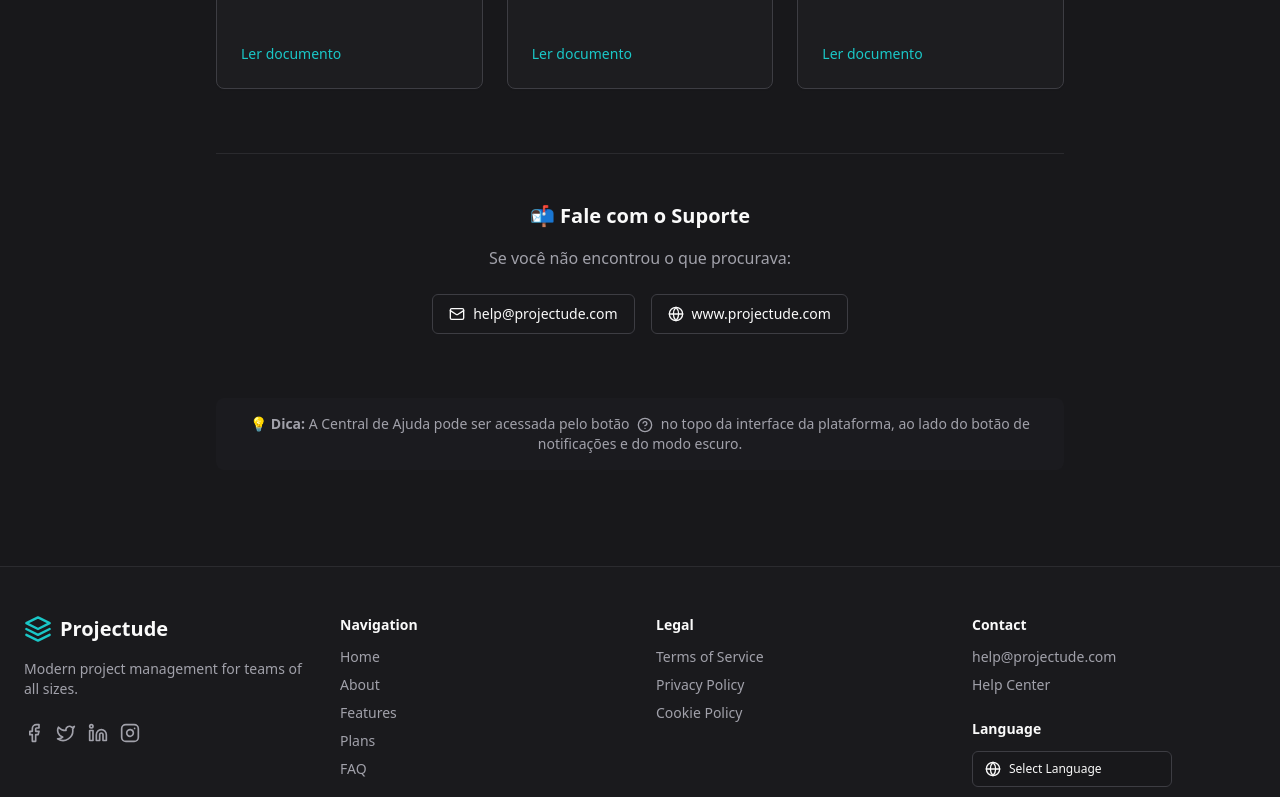
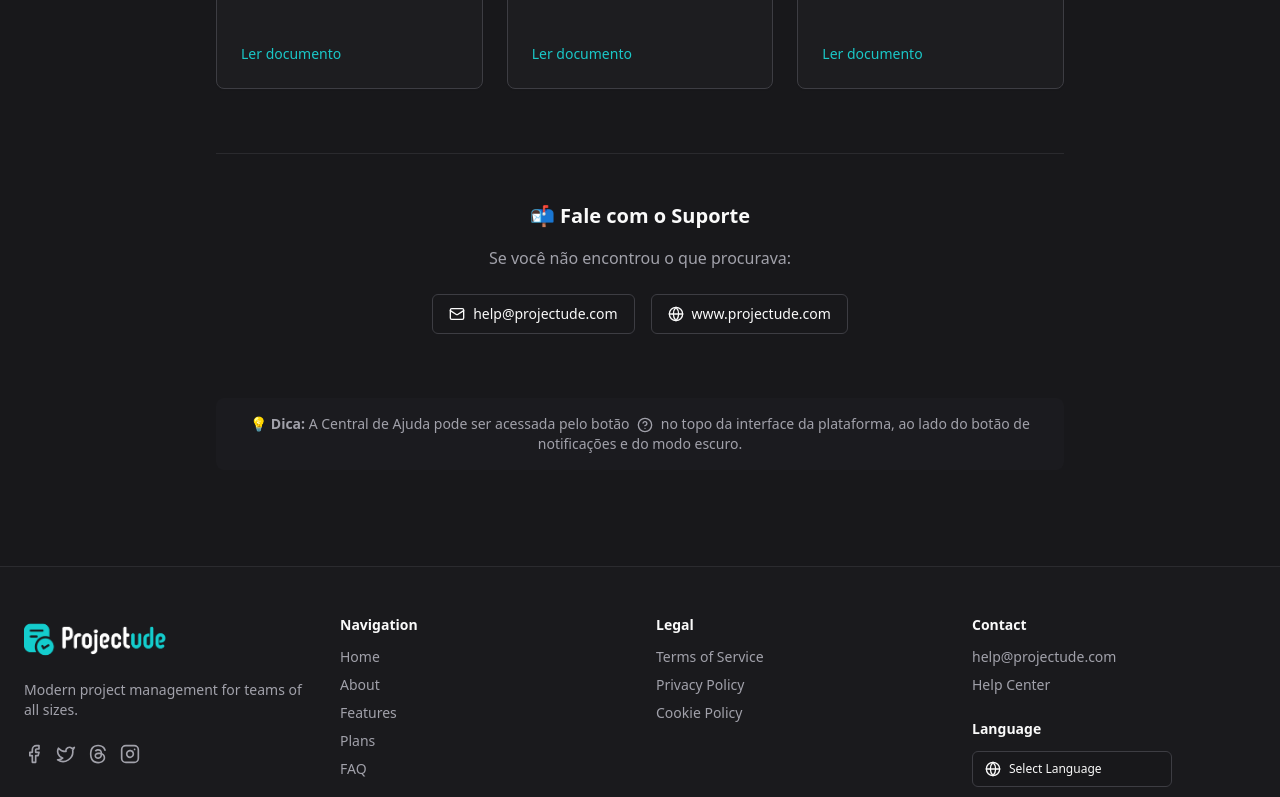
Before and after one commit to BrunoCstr/Projectude_lp, a Next.js app: page /en/central-de-ajuda in a window 1280 px wide. Shown: the part 2000-2797 px from the top of the page. Built offline with nearby package versions, Linux system fonts and the light colour scheme.

Commit message:
(Fix) Correção na responsivdade e currency

```diff
--- a/package.json
+++ b/package.json
@@ -55,6 +55,7 @@
     "react-day-picker": "^8.10.1",
     "react-dom": "^18.3.1",
     "react-hook-form": "^7.54.2",
+    "react-icons": "^5.5.0",
     "recharts": "^2.15.1",
     "tailwind-merge": "^3.0.1",
     "tailwindcss-animate": "^1.0.7",
--- a/src/app/globals.css
+++ b/src/app/globals.css
@@ -1,6 +1,11 @@
 @tailwind base;
 @tailwind components;
 @tailwind utilities;
+
+.functionalities-section {
+  opacity: 1 !important;
+  transform: none !important;
+}
 
 @layer base {
   :root {
--- a/src/components/PageClient.tsx
+++ b/src/components/PageClient.tsx
@@ -50,6 +50,7 @@
   BarChart,
 } from "lucide-react";
 
+
 interface HomeClientProps {
   locale: Locale;
   currencyDetails: CurrencyDetails;
@@ -94,6 +95,7 @@
           initial="hidden"
           whileInView="visible"
           viewport={{ once: true, amount: 0.2 }}
+          className="functionalities-section"
         >
           <FunctionalitiesSection />
         </motion.div>
--- a/src/components/layout/footer.tsx
+++ b/src/components/layout/footer.tsx
@@ -1,16 +1,22 @@
 // src/components/layout/footer.tsx
 import Link from "next/link";
 import { Button } from "@/components/ui/button";
-import { DropdownMenu, DropdownMenuContent, DropdownMenuItem, DropdownMenuLabel, DropdownMenuSeparator, DropdownMenuTrigger } from "@/components/ui/dropdown-menu";
+import {
+  DropdownMenu,
+  DropdownMenuContent,
+  DropdownMenuItem,
+  DropdownMenuLabel,
+  DropdownMenuSeparator,
+  DropdownMenuTrigger,
+} from "@/components/ui/dropdown-menu";
 import { Separator } from "@/components/ui/separator";
-import {
-    Globe, Facebook, Twitter, Linkedin, Instagram
-} from "lucide-react";
+import { Globe, Facebook, Twitter, Instagram } from "lucide-react";
+import { FaThreads } from "react-icons/fa6";
 import { LanguageSelector } from "../LanguageSelector";
 import { useTranslations } from "next-intl";
 
 export function Footer() {
-  const t = useTranslations('footer');
+  const t = useTranslations("footer");
 
   return (
     <footer className="py-8 md:py-12 w-full bg-secondary/30 dark:bg-secondary/10 border-t border-border/50">
@@ -18,36 +24,52 @@
         <div className="flex flex-col md:grid md:grid-cols-4 gap-8 text-left">
           <div className="space-y-4 md:col-span-1">
             <Link href="/" className="flex items-center gap-2">
-              <svg
-                xmlns="http://www.w3.org/2000/svg"
-                viewBox="0 0 24 24"
-                fill="none"
-                stroke="currentColor"
-                strokeWidth="2"
-                strokeLinecap="round"
-                strokeLinejoin="round"
-                className="h-6 w-6 md:h-7 md:w-7 text-primary"
+
+
+          {/* Logo para desktop */}
+          <img
+            src="/logo_dark_mode.png"
+            alt="Logo Desktop"
+            width={150}
+            height={150}
+          />
+            </Link>
+            <p className="text-sm text-muted-foreground">{t("title")}</p>
+            <div className="flex space-x-3 pt-2">
+              <Link
+                href="https://www.facebook.com/share/16MuntccRB/?mibextid=wwXIfr"
+                className="text-muted-foreground hover:text-primary transition-colors"
+                aria-label="Facebook"
+                target="_blank"
+
               >
-                <path d="M12 2L2 7l10 5 10-5-10-5z" />
-                <path d="M2 17l10 5 10-5" />
-                <path d="M2 12l10 5 10-5" />
-              </svg>
-              <span className="font-bold text-lg md:text-xl">Projectude</span>
-            </Link>
-            <p className="text-sm text-muted-foreground">
-              {t('title')}
-            </p>
-            <div className="flex space-x-3 pt-2">
-              <Link href="#" className="text-muted-foreground hover:text-primary transition-colors" aria-label="Facebook">
                 <Facebook className="h-5 w-5" />
               </Link>
-              <Link href="#" className="text-muted-foreground hover:text-primary transition-colors" aria-label="Twitter">
+              <Link
+                href="https://www.x.com/projectude"
+                className="text-muted-foreground hover:text-primary transition-colors"
+                aria-label="Twitter"
+                target="_blank"
+
+              >
                 <Twitter className="h-5 w-5" />
               </Link>
-              <Link href="#" className="text-muted-foreground hover:text-primary transition-colors" aria-label="LinkedIn">
-                <Linkedin className="h-5 w-5" />
+              <Link
+                href="https://www.threads.com/@projectude"
+                className="text-muted-foreground hover:text-primary transition-colors"
+                aria-label="Threads"
+                target="_blank"
+
+              >
+                <FaThreads className="h-5 w-5" />
               </Link>
-              <Link href="#" className="text-muted-foreground hover:text-primary transition-colors" aria-label="Instagram">
+              <Link
+                href="https://www.instagram.com/projectude"
+                className="text-muted-foreground hover:text-primary transition-colors"
+                aria-label="Instagram"
+                target="_blank"
+
+              >
                 <Instagram className="h-5 w-5" />
               </Link>
             </div>
@@ -55,34 +77,94 @@
 
           <div className="grid grid-cols-2 sm:grid-cols-3 gap-8 md:col-span-3 md:grid-cols-3">
             <div>
-                <h4 className="text-sm font-semibold text-foreground mb-3">{t('headers.navigation')}</h4>
+              <h4 className="text-sm font-semibold text-foreground mb-3">
+                {t("headers.navigation")}
+              </h4>
               <nav className="flex flex-col space-y-2">
-                  <Link href="#hero" className="text-sm text-muted-foreground hover:text-foreground transition-colors">{t('links.home')}</Link>
-                  <Link href="#features" className="text-sm text-muted-foreground hover:text-foreground transition-colors">{t('links.Sobre')}</Link>
-                  <Link href="#functionalities" className="text-sm text-muted-foreground hover:text-foreground transition-colors">{t('links.functionalities')}</Link>
-                  <Link href="#pricing" className="text-sm text-muted-foreground hover:text-foreground transition-colors">{t('links.plans')}</Link>
-                  <Link href="#faq" className="text-sm text-muted-foreground hover:text-foreground transition-colors">{t('links.FAQ')}</Link>
+                <Link
+                  href="#hero"
+                  className="text-sm text-muted-foreground hover:text-foreground transition-colors"
+                >
+                  {t("links.home")}
+                </Link>
+                <Link
+                  href="#features"
+                  className="text-sm text-muted-foreground hover:text-foreground transition-colors"
+                >
+                  {t("links.Sobre")}
+                </Link>
+                <Link
+                  href="#functionalities"
+                  className="text-sm text-muted-foreground hover:text-foreground transition-colors"
+                >
+                  {t("links.functionalities")}
+                </Link>
+                <Link
+                  href="#pricing"
+                  className="text-sm text-muted-foreground hover:text-foreground transition-colors"
+                >
+                  {t("links.plans")}
+                </Link>
+                <Link
+                  href="#faq"
+                  className="text-sm text-muted-foreground hover:text-foreground transition-colors"
+                >
+                  {t("links.FAQ")}
+                </Link>
               </nav>
             </div>
 
             <div>
-                <h4 className="text-sm font-semibold text-foreground mb-3">{t('headers.legal')}</h4>
+              <h4 className="text-sm font-semibold text-foreground mb-3">
+                {t("headers.legal")}
+              </h4>
               <nav className="flex flex-col space-y-2">
-                  <Link href="/termos-de-servico" className="text-sm text-muted-foreground hover:text-foreground transition-colors">{t('links.terms-and-services')}</Link>
-                  <Link href="/politica-de-privacidade" className="text-sm text-muted-foreground hover:text-foreground transition-colors">{t('links.policy-and-privacy')}</Link>
-                  <Link href="/politica-de-cookies" className="text-sm text-muted-foreground hover:text-foreground transition-colors">{t('links.policy-of-cookies')}</Link>
+                <Link
+                  href="/termos-de-servico"
+                  className="text-sm text-muted-foreground hover:text-foreground transition-colors"
+                >
+                  {t("links.terms-and-services")}
+                </Link>
+                <Link
+                  href="/politica-de-privacidade"
+                  className="text-sm text-muted-foreground hover:text-foreground transition-colors"
+                >
+                  {t("links.policy-and-privacy")}
+                </Link>
+                <Link
+                  href="/politica-de-cookies"
+                  className="text-sm text-muted-foreground hover:text-foreground transition-colors"
+                >
+                  {t("links.policy-of-cookies")}
+                </Link>
               </nav>
             </div>
 
             <div>
-                <h4 className="text-sm font-semibold text-foreground mb-3">{t('headers.contato')}</h4>
+              <h4 className="text-sm font-semibold text-foreground mb-3">
+                {t("headers.contato")}
+              </h4>
               <nav className="flex flex-col space-y-2">
-                  <Link href="mailto:help@projectude.com" className="text-sm text-muted-foreground hover:text-foreground transition-colors">help@projectude.com</Link> {/* Updated email */}
-                   <Link href="/central-de-ajuda" className="text-sm text-muted-foreground hover:text-foreground transition-colors">{t('links.help-central')}</Link> {/* Link to Help Center */}
+                <Link
+                  href="mailto:help@projectude.com"
+                  className="text-sm text-muted-foreground hover:text-foreground transition-colors"
+                >
+                  help@projectude.com
+                </Link>{" "}
+                {/* Updated email */}
+                <Link
+                  href="/central-de-ajuda"
+                  className="text-sm text-muted-foreground hover:text-foreground transition-colors"
+                >
+                  {t("links.help-central")}
+                </Link>{" "}
+                {/* Link to Help Center */}
               </nav>
               <div className="mt-6">
-                     <h4 className="text-sm font-semibold text-foreground mb-3">{t('headers.language')}</h4>
-                     <LanguageSelector/>
+                <h4 className="text-sm font-semibold text-foreground mb-3">
+                  {t("headers.language")}
+                </h4>
+                <LanguageSelector />
               </div>
             </div>
           </div>
@@ -91,7 +173,8 @@
         <Separator className="my-6 md:my-8" />
 
         <div className="text-center text-xs md:text-sm text-muted-foreground">
-          &copy; {new Date().getFullYear()} Projectude. {t('headers.allDirectivesReserved')}
+          &copy; {new Date().getFullYear()} Projectude.{" "}
+          {t("headers.allDirectivesReserved")}
         </div>
       </div>
     </footer>
--- a/src/components/layout/header.tsx
+++ b/src/components/layout/header.tsx
@@ -35,7 +35,7 @@
             alt="Logo Mobile"
             width={50}
             height={50}
-            className="block md:hidden pl-5"
+            className="block md:hidden pl-2 pr-2 min-w-[45px]"
           />
 
           {/* Logo para desktop */}
@@ -133,7 +133,6 @@
               <span className="sr-only">{t("signup")}</span>
             </Button>
             <LanguageSelector />
-            <ThemeToggle />
           </div>
         </div>
 
@@ -160,7 +159,6 @@
             <span className="sr-only md:hidden">{t("signup")}</span>
           </Button>
           <LanguageSelector />
-          <ThemeToggle />
         </div>
       </div>
     </header>
```
Also changed, not shown: src/app/[locale]/page.tsx (+7 -20 lines), src/components/HomeClientWrapper.tsx (added, +14 -0 lines), src/hooks/useUserCurrency.ts (added, +31 -0 lines), src/utils/regionToCurrency.ts (added, +9 -0 lines), 1 other file (tests, documents, lock files or other folders). Lines whose indentation alone changed are shown as unchanged.
